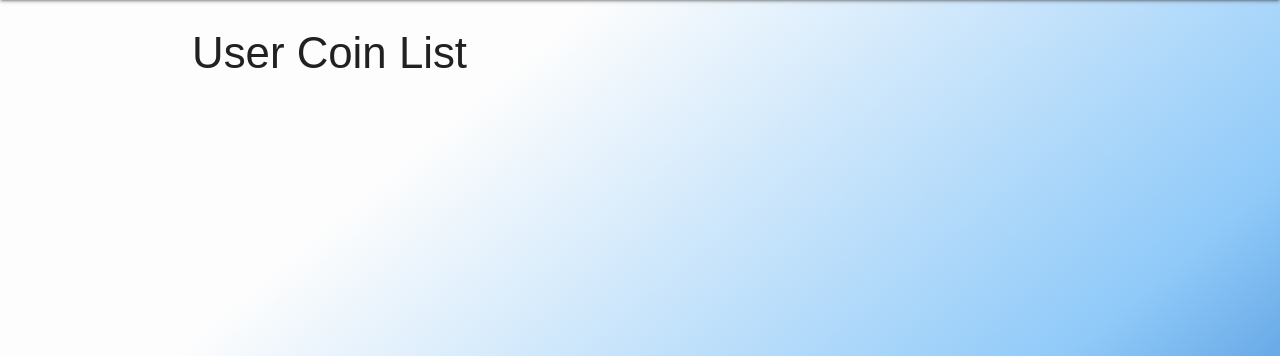
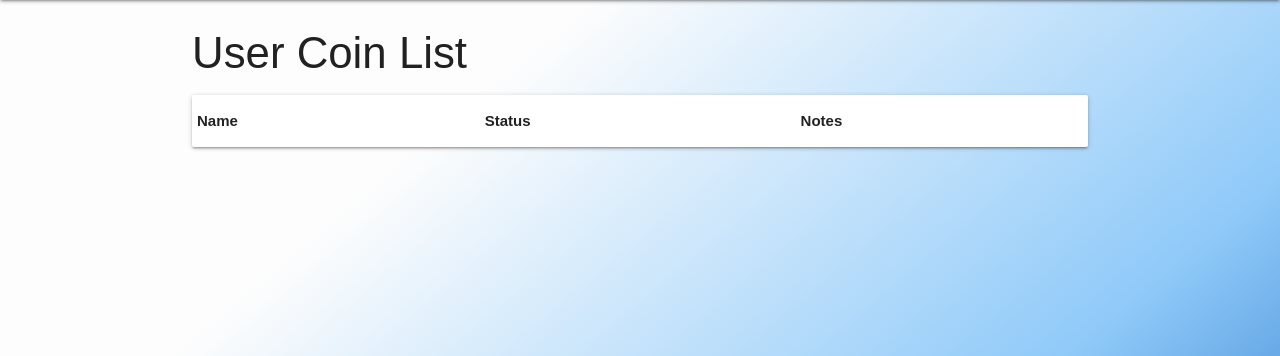
Before and after one commit to pclarytx10/cryptovision, a Django app: page /user_coins/ in a window 1280 px wide. Shown: the part 64-420 px from the top of the page. Run offline with Django 4.2, Linux system fonts and the light colour scheme; the visitor is signed in with stand-in values (Sample User, id 1); lists and menus that the app fills with data are empty; parts of the project's set-up code (start-up, migrations or seed data) failed here and were passed over.

Commit message:
Convert user coin index to table view

```diff
--- a/main_app/templates/user_coins/index.html
+++ b/main_app/templates/user_coins/index.html
@@ -2,15 +2,37 @@
 
 <h3>User Coin List</h3>
 
-{% for user_coin in user_coins %}
+<div class="card">
+    <table class="striped">
+          <thead>
+            <tr>
+                <th>Name</th>
+                <th>Status</th>
+                <th>Notes</th>
+            </tr>
+          </thead>
+          <tbody>
+            {% for user_coin in user_coins  %}
+            <tr>
+                <td><img class="tbl-img" src="{{ user_coin.coin.coin_image }}" alt="coin image"> <span>{{ user_coin.coin.coin_name }}</span></td>
+                <td>{{ user_coin.get_status_display }}</td>
+                <td>{{ user_coin.coin_holdings }}</td>
+                <td>{{ user_coin.notes }}</td>
+                <td><a class="blue-text text-darken-4" href="{% url 'user_coins_detail' user_coin.id %}">View</a></td>
+            </tr>
+            {% endfor %}
+          </tbody>
+    </table>
+</div>
 
-<div class="card">
+{% comment %} {% for user_coin in user_coins %} {% endcomment %}
+
+{% comment %} <div class="card">
     <a href="{% url 'user_coins_detail' user_coin.id %}">
         <div class="card-content">
             <span class="card-title">{{ user_coin.coin }}</span>
             <div class="coin_card inf-card">
                 <div>
-                    {% comment %} <p>Coin: {{ user_coin.coin }}</p> {% endcomment %}
                     <p>Status: {{ user_coin.get_status_display }}</p>
                     <p>Holdings: {{ user_coin.coin_holdings }}</p>
                     <p>Notes: {{ user_coin.notes }}</p>
@@ -19,11 +41,13 @@
             </div>
         </div>
     </a>
-</div>
+</div> {% endcomment %}
 
-<script>
+{% comment %} <script>
     var selectEl = document.getElementById('id_status');
     M.FormSelect.init(selectEl);
 </script>
 
-{% endfor %} {% endblock %}
+{% endfor %}  {% endcomment %}
+
+{% endblock %}
```
Also changed, not shown: main_app/templates/coins/index.html (+0 -17 lines).
